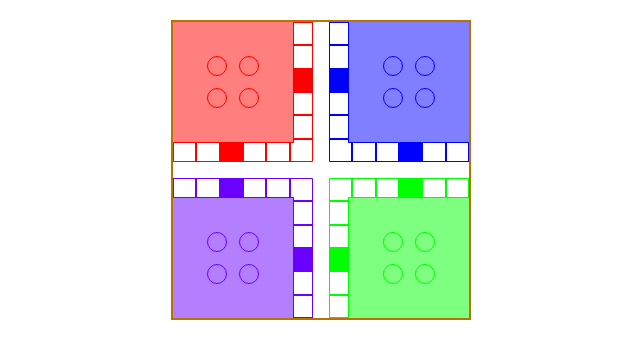
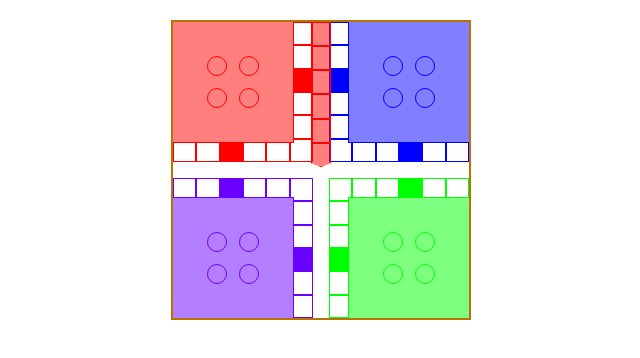
Before and after one commit to HernanDeveloper2001/Parques-juego, a plain HTML site: page index.html in a window 1280 px wide. Shown: the whole page, without its empty margins (319-959 px from the left). Drawn offline with Linux system fonts and the light colour scheme.

Commit message:
mesa llegada roja y piezas ganadoras terminada

```diff
--- a/index.html
+++ b/index.html
@@ -133,6 +133,20 @@
       </div>
     </div>
 
+    <div class="mesa-llegada">
+      <div class="mesa-llegada-roja">
+        <div class="mesa-llegada-roja-parte-1"></div>
+        <div class="mesa-llegada-roja-parte-2"></div>
+        <div class="mesa-llegada-roja-parte-3"></div>
+        <div class="mesa-llegada-roja-parte-4"></div>
+        <div class="mesa-llegada-roja-parte-5"></div>
+        <div class="mesa-llegada-roja-parte-6"></div>
+      </div>
+
+      <div class="mesa-llegada-roja-piezas-ganadora"></div>
+
+    </div>
+
   </div>
 
 
--- a/style.css
+++ b/style.css
@@ -342,3 +342,42 @@
 .mesa-morada-camino-2-parte-44{
   clip-path: polygon(85% 0, 100% 0, 100% 100%, 0 100%);
 }
+
+
+/*MESA LLEGADA*/
+
+.mesa-llegada{
+  width:100%;
+  height: 100%;
+  position: absolute;
+  top: 0;
+}
+
+/*MESA LLEGADA ROJA*/
+.mesa-llegada-roja{
+  width: 20px;
+  height: 145px;
+  position: absolute;
+  top: 0;
+  left: 50%;
+  transform: translateX(-50%);
+}
+
+.mesa-llegada-roja > div{
+  border: 1px solid rgb(255, 0, 0);
+  height: calc(100% / 6);
+  background: rgba(255, 0, 0, 0.5);
+}
+
+.mesa-llegada-roja-parte-6{
+  clip-path: polygon(0 0, 100% 0, 100% 85%, 50% 100%, 50% 100%, 0 85%);
+
+}
+
+.mesa-llegada-roja-piezas-ganadora{
+  width:60px;
+  height:20px;
+  position: absolute;
+  top: 5px;
+  left: 5px;
+}
```
